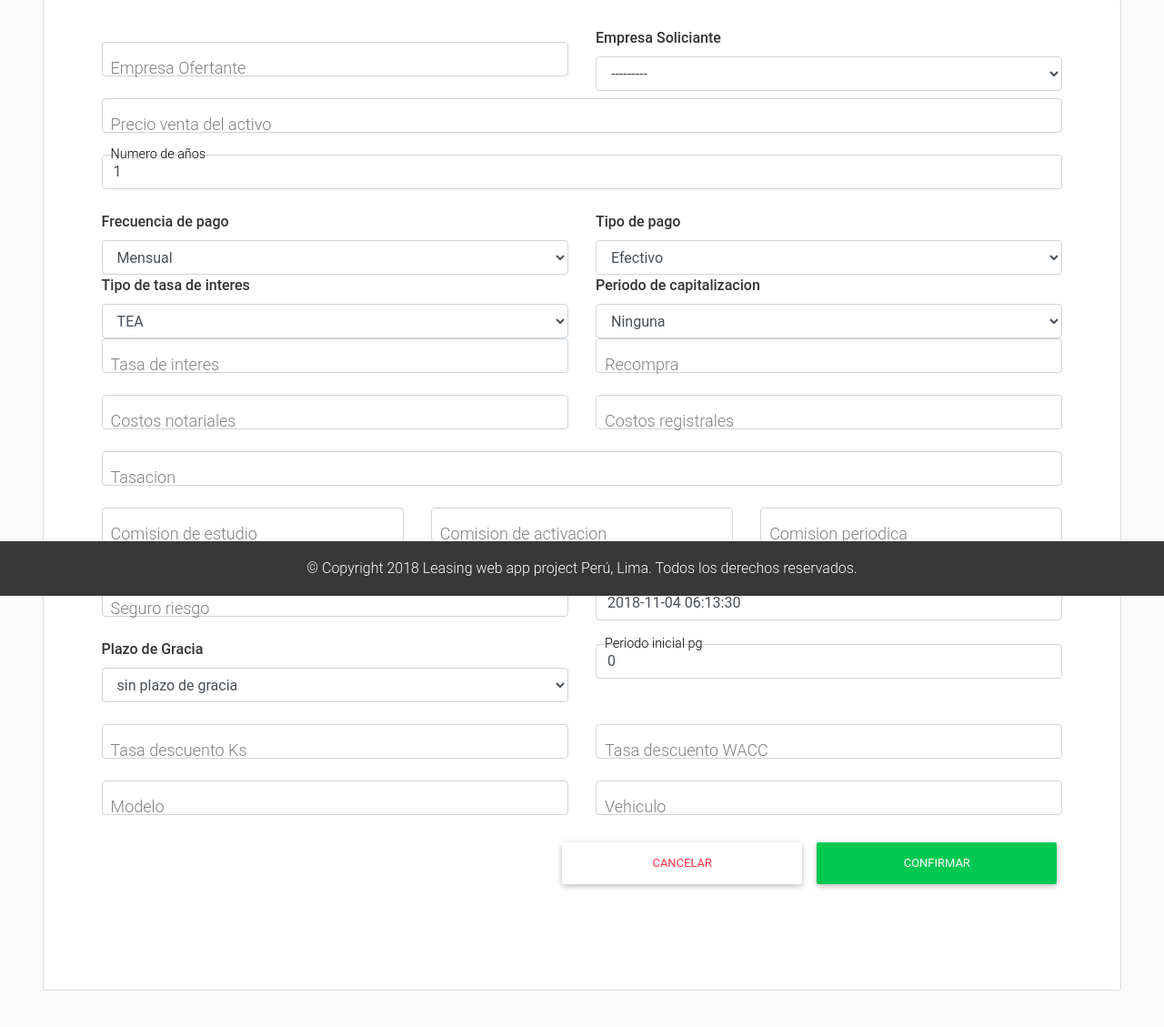
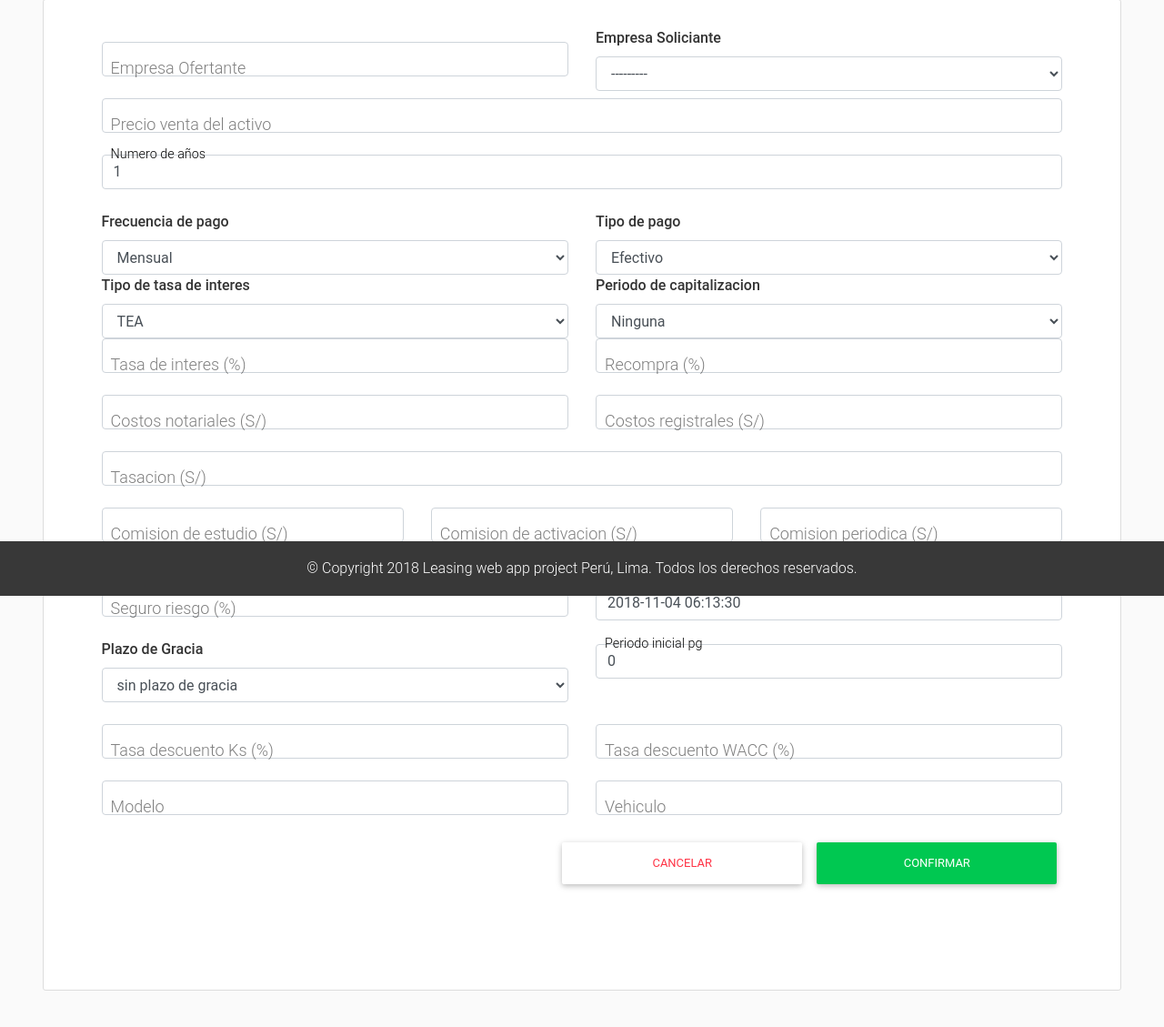
Before and after one commit to Daztery/leasing-method-aleman, a Django app: page /prestamo/new/ in a window 1280 px wide. Shown: the part 145-1274 px from the top of the page at 91% size. Run offline with Django 3.2, Linux system fonts and the light colour scheme; a user stored in the database is signed in; data comes from the database, SQL or seed files in the repository; both versions use the stored data as it was after the commit; some libraries are stand-ins or nearby versions.

Commit message:
last changes

```diff
--- a/Leasing_project/leasing/static/leasing/custom.css
+++ b/Leasing_project/leasing/static/leasing/custom.css
@@ -14,6 +14,9 @@
     width: 25%;
 }
 
+.rojito{
+    color: red;
+}
 
 .form-group {
     position: relative ;
@@ -48,3 +51,7 @@
     line-height: 60px; /* Vertically center the text there */
     background-color: #383838 ;
   }
+
+#mainT td.red {
+    color: red !important;
+}
--- a/Leasing_project/leasing/templates/leasing/prestamo_form.html
+++ b/Leasing_project/leasing/templates/leasing/prestamo_form.html
@@ -72,13 +72,13 @@
                             <div class="col-sm">
                                 <div class="form-group">
                                     {{ form.tasa_de_interes}}
-                                    <label class="form-control-placeholder" >Tasa de interes</label>
+                                    <label class="form-control-placeholder" >Tasa de interes (%)</label>
                                 </div>
                             </div>
                             <div class="col-sm">
                                 <div class="form-group">
                                     {{ form.recompra}}
-                                    <label class="form-control-placeholder" >Recompra</label>
+                                    <label class="form-control-placeholder" >Recompra (%)</label>
                                 </div>
                             </div>
                     </div>
@@ -86,13 +86,13 @@
                             <div class="col-sm">
                                 <div class="form-group">
                                     {{ form.costos_notariales}}
-                                    <label class="form-control-placeholder" >Costos notariales</label>
+                                    <label class="form-control-placeholder" >Costos notariales (S/)</label>
                                 </div>
                             </div>
                             <div class="col-sm">
                                 <div class="form-group">
                                     {{ form.costos_registrales}}
-                                    <label class="form-control-placeholder" >Costos registrales</label>
+                                    <label class="form-control-placeholder" >Costos registrales (S/)</label>
                                 </div>
                             </div>
                     </div>
@@ -100,7 +100,7 @@
                             <div class="col-sm">
                                 <div class="form-group">
                                     {{ form.tasacion}}
-                                    <label class="form-control-placeholder" >Tasacion</label>
+                                    <label class="form-control-placeholder" >Tasacion (S/)</label>
                                 </div>
                             </div>
                     </div>
@@ -108,19 +108,19 @@
                             <div class="col-sm">
                                 <div class="form-group">
                                     {{ form.comision_de_estudio}}
-                                    <label class="form-control-placeholder" >Comision de estudio</label>
+                                    <label class="form-control-placeholder" >Comision de estudio (S/)</label>
                                 </div>
                             </div>
                             <div class="col-sm">
                                 <div class="form-group">
                                     {{ form.comision_de_activacion}}
-                                    <label class="form-control-placeholder" >Comision de activacion</label>
+                                    <label class="form-control-placeholder" >Comision de activacion (S/)</label>
                                 </div>
                             </div>
                             <div class="col-sm">
                                 <div class="form-group">
                                     {{ form.comision_periodica}}
-                                    <label class="form-control-placeholder" >Comision periodica</label>
+                                    <label class="form-control-placeholder" >Comision periodica (S/)</label>
                                 </div>
                             </div>
                     </div>
@@ -128,7 +128,7 @@
                             <div class="col-sm" style="padding-top: 20px;">
                                 <div class="form-group" >
                                     {{ form.seguro_riesgo}}
-                                    <label class="form-control-placeholder" >Seguro riesgo</label>
+                                    <label class="form-control-placeholder" >Seguro riesgo (%)</label>
                                 </div>
                             </div>
                             <div class="col-sm">
@@ -154,13 +154,13 @@
                             <div class="col-sm">
                                 <div class="form-group">
                                     {{ form.tasa_descuento_Ks}}
-                                    <label class="form-control-placeholder">Tasa descuento Ks</label>
+                                    <label class="form-control-placeholder">Tasa descuento Ks (%)</label>
                                 </div>
                             </div>
                             <div class="col-sm " >
                                 <div class="form-group">
                                     {{ form.tasa_descuento_WACC}}
-                                    <label class="form-control-placeholder">Tasa descuento WACC</label>
+                                    <label class="form-control-placeholder">Tasa descuento WACC (%)</label>
                                 </div>
                             </div>
                     </div>
--- a/Leasing_project/leasing/templates/leasing/prestamo_tabla.html
+++ b/Leasing_project/leasing/templates/leasing/prestamo_tabla.html
@@ -49,7 +49,7 @@
                     </div>
                 </div>
             </header>
-            <table class="table table-hover table-striped" >
+            <table class="table table-hover table-striped" id="mainT">
                 <thead>
                     <tr style="background-color: #898989; color: white; text-align:center">
                         <th scope="col" style="font-weight: 500;">Nº</th>
@@ -75,7 +75,7 @@
                     {% if table.n in numPeriodos %}
                         <td>{{ table.n }}</td>
                         <td>{{ table.saldo_inicial|floatformat:2 }}</td>
-                        <td>{{ table.interes|floatformat:2 }}</td>
+                        <td class="red">{{ table.interes|floatformat:2 }}</td>
                         <td>{{ table.Cuota|floatformat:2 }}</td>
                         <td>{{ table.amortizacion|floatformat:2 }}</td>
                         <td>{{ table.seguro_riesgo|floatformat:2 }}</td>
```
Also changed, not shown: Leasing_project/db.sqlite3, Leasing_project/media/profile_pics/Capture2.PNG (added), Leasing_project/media/profile_pics/Capture3.PNG (added), 1 other file.
